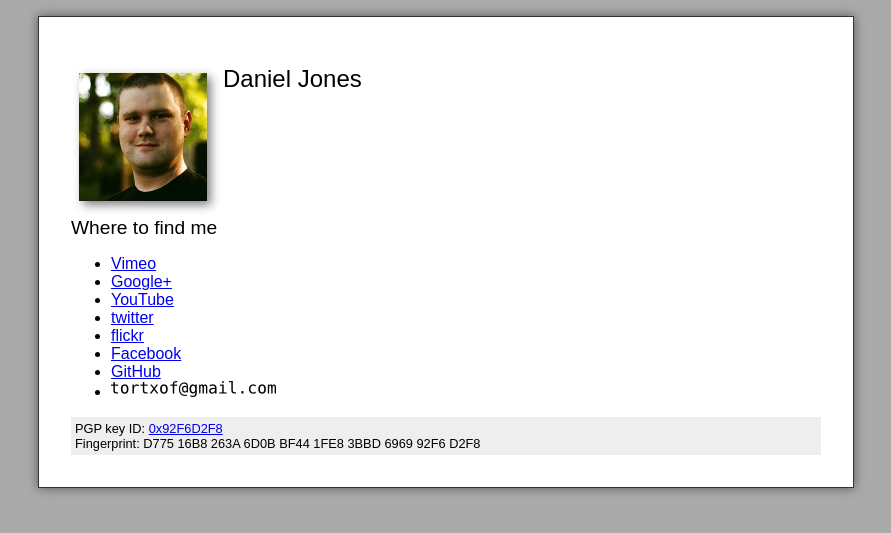
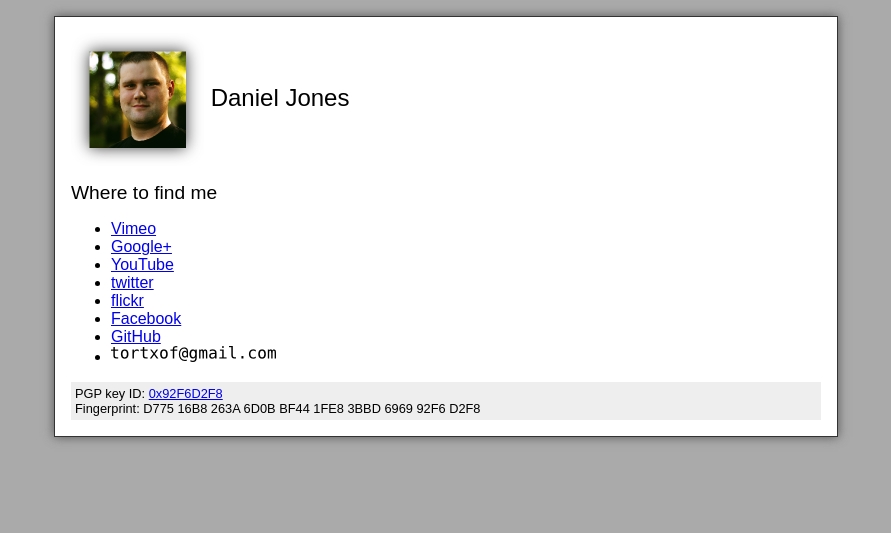
Before and after one commit to tortxof/djones.co-www, a Jekyll site: the page built from index.html, in a window 1280 px wide. Shown: the top 533 px of the page, without its empty margins (194-1085 px from the left). Built offline with Jekyll 4.4.1, drawn with Linux system fonts in a browser that asks for light colours.

Commit message:
Added new avatar pic. Changed layout a bit.

```diff
--- a/_layouts/default.html
+++ b/_layouts/default.html
@@ -19,8 +19,8 @@
 <div id="main">
 
 <div id="header">
-<p><img src="/images/avatar-128.jpg" width="152" height="152" alt="portrait" style="float:left;" /></p>
-<h1>Daniel Jones</h1>
+<img src="/images/avatar.png" width="133" height="133" alt="portrait" style="vertical-align:middle;" />
+Daniel Jones
 </div>
 
 <div id="content">
--- a/stylesheet.css
+++ b/stylesheet.css
@@ -21,14 +21,15 @@ width:750px;
 margin:0 auto 0 auto;
 background-color:#fff;
 border:1px solid #333;
-padding:2em;
+padding:1em;
 }
 
 #header {
 width:750px;
 border:0;
 padding:0;
-margin:16px 0 16px 0;
+margin:0;
+font-size:1.5em;
 }
 
 #content {
```
Also changed, not shown: images/avatar.png (added).
